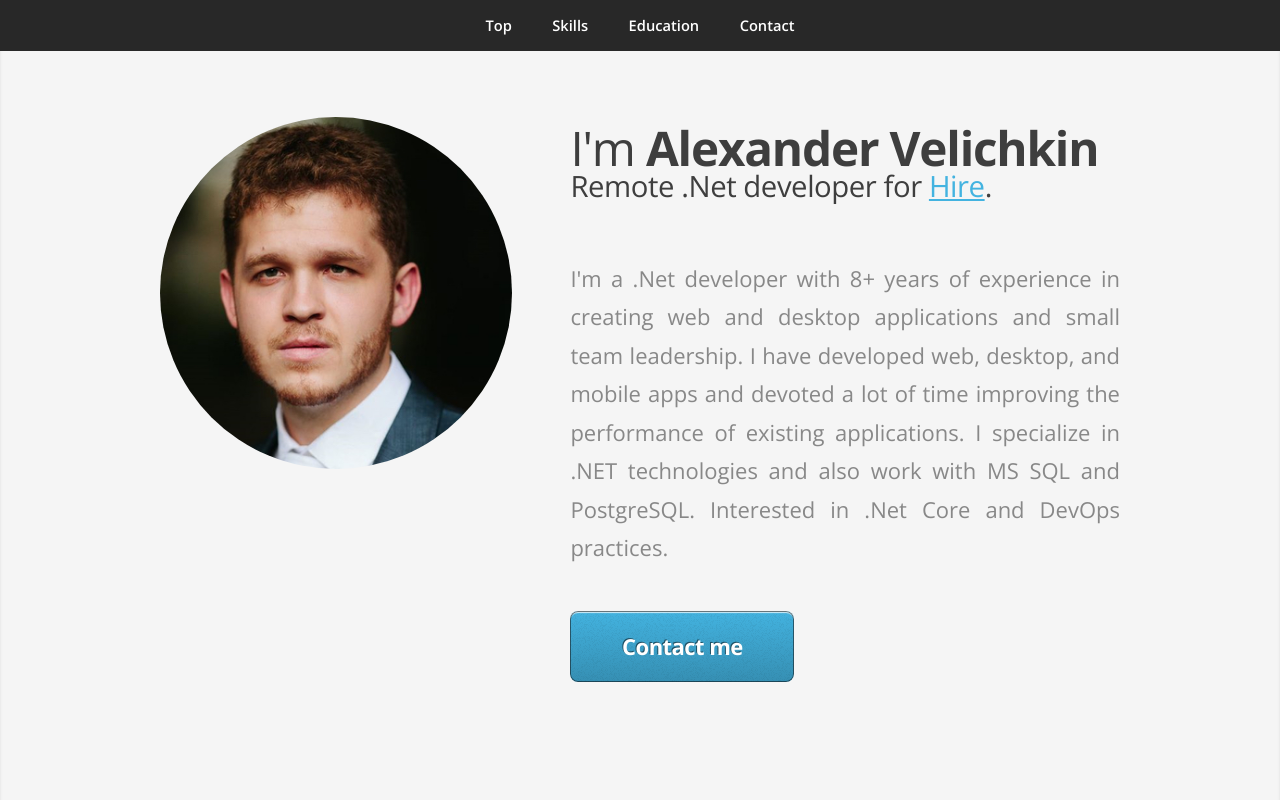
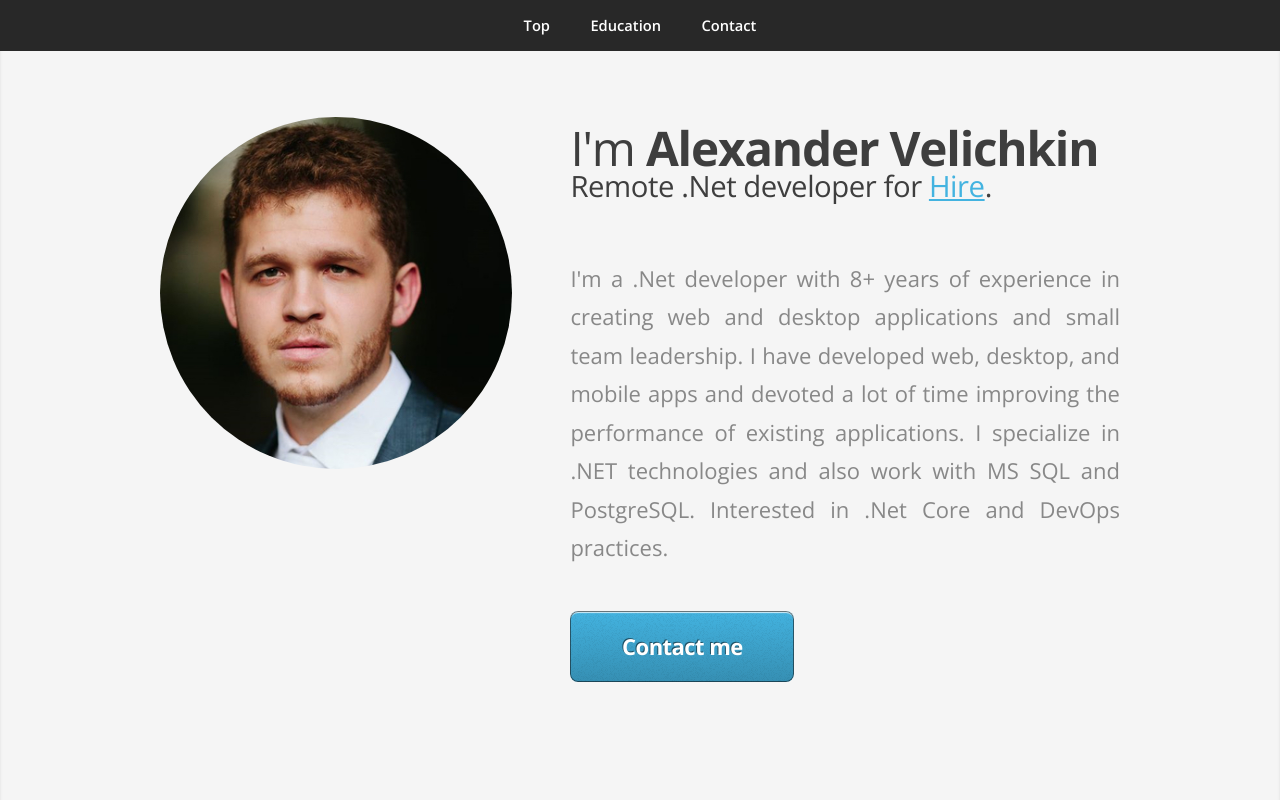
Before and after one commit to Dolbe/dolbe.github.io, a plain HTML site: page index.html in a window 1280 px wide. Shown: the top 800 px of the page. Drawn offline with nearby package versions, Linux system fonts and the light colour scheme.

Commit message:
Removed Skills link from top menu.

```diff
--- a/index.html
+++ b/index.html
@@ -17,7 +17,7 @@
 			<nav id="nav">
 				<ul class="container">
 					<li><a href="#top">Top</a></li>
-					<li><a href="#skills">Skills</a></li>
+					<!-- <li><a href="#skills">Skills</a></li> -->
 					<li><a href="#education">Education</a></li>
 					<li><a href="#contact">Contact</a></li>
 				</ul>
```
